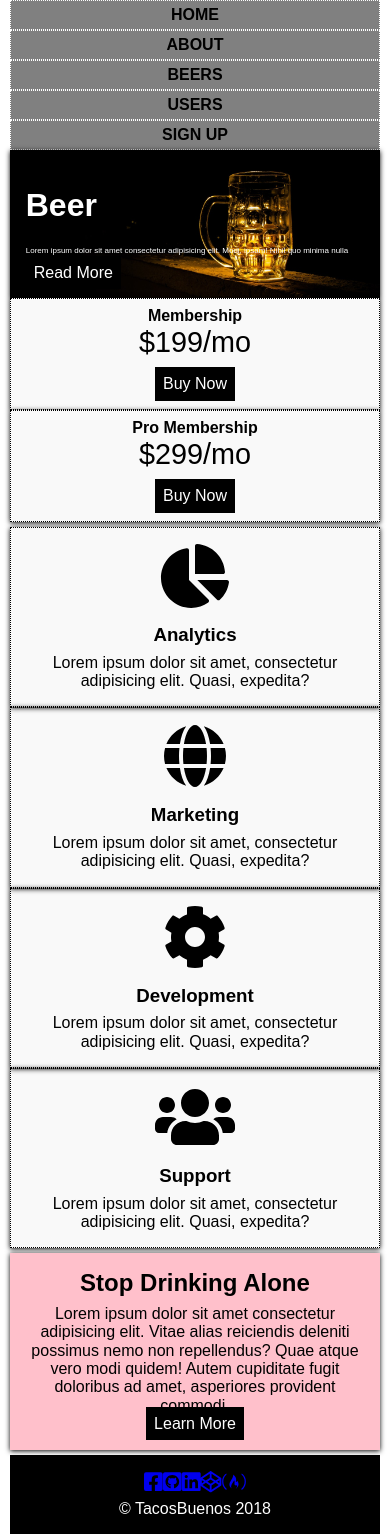
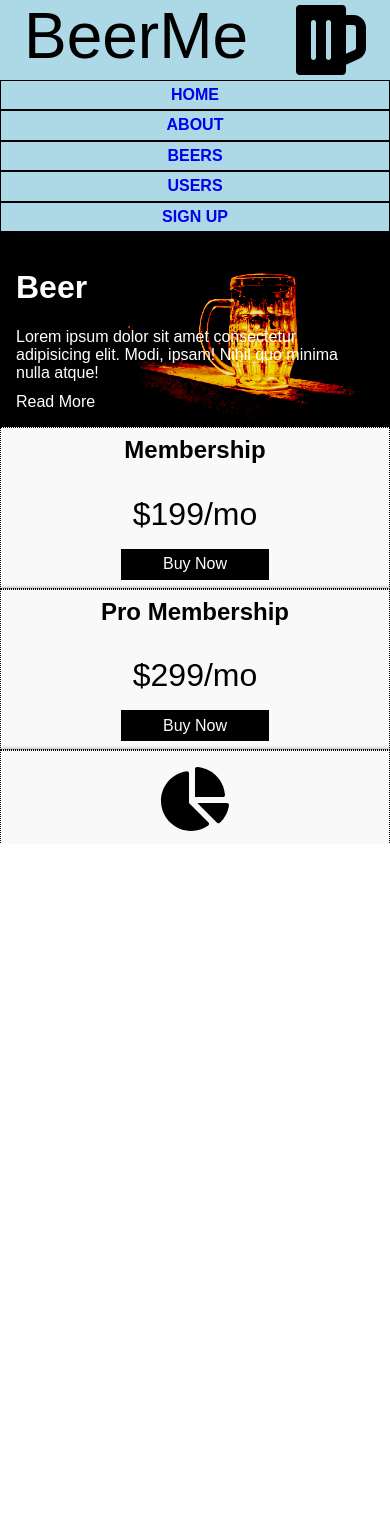
Before and after one commit to CheoR/BeerMe, a React (Create React App) app: page / in a window 390 px wide. After the commit the page ends 844 px from the top, so only its background shows below. Built offline with nearby package versions, Linux system fonts and the light colour scheme.

Commit message:
Convert css to scss for mobile

```diff
--- a/src/App.scss
+++ b/src/App.scss
@@ -7,142 +7,108 @@
   overflow-wrap: break-word;
 }
 
+// *,*::before,*::after {
+//   border: 1px solid red;
+// }
+
 .App {
-  width: 95%;
-  margin: 0 auto;
-  // background: lightblue;
+  background: lightblue;
   font-family:  Arial, Helvetica, sans-serif;
+  display: flex;
+  flex-direction: column;
+  height: 100vh;
+  overflow: auto;
 }
 
 
-.btn {
-  color: white;
-  padding: .5rem;
-  border: 0;
-  text-decoration: none;
-  background: black;
-  margin-top: .5rem;
+// HEADER
+
+.logo {
+  display: flex;
+  justify-content: space-around;
+
+  span { font-size: 64px; }
 }
 
-
-
-
-/* Navigation */
 .main-nav {
-  width: 100%;
-  background: blue;
-  // float: right;
-  a {
-    color: black;
+  li {
+    border: 1px solid black;
+    padding: 5px;
+    text-align: center;
+    text-transform: uppercase;
+    font-size: 16px;
     font-weight: bold;
-    text-transform: uppercase;
-  }
-
-  ul {
-    background: red;
-    display: flex;
-    flex-direction: column;
-    // align-items: center;
-  }
-
-  li {
-    background: grey;
-    width: 100%;
-    text-align: center;
-    border: 1px dotted white;
-    padding: .3rem;
-    cursor: pointer;
   }
 }
 
 
-/* HEADER */
-.header {
-  // display: flex;
-  // flex-direction: column;
-  background: yellow;
-  align-items: center;
-}
+// FOOTER
+footer {
+  text-align: center;
+  margin-top: auto;
 
-/* FOOTER */
-.footer {
-  background: black;
-  color: white;
-  text-align: center;
-  padding: 1rem;
-
-  p { margin-top: .5rem; }
+  a {
+    display: inline-block;
+    padding: 10px;
+  }
 }
 
 
+// HOME
+.showCase{
+  color: white;
+  padding: 1em;
 
-/****
+  background: url('./img/beer.jpeg');
+  background-size: cover;
+  background-position: center;
+  background-color: #EDB;
+  // mix-blend-mode: color-burn;
+  background-blend-mode: color-burn;
 
-  HOME PAGE
-
-****/
-
-.page-home {
-  // background: pink;
-  display: grid;
-  grid-gap: 5px;
+  .btn {
+    display: block;
+    margin-top: 10px;
+    color: white;
+  }
 }
 
+.top-box {
+  padding: .5em;
+  text-align: center;
+  background: #f9f9f9;
+  border: 1px dotted black;
+  box-shadow: 0 1px 5px;
 
-/*  SHOWCASE */
-.top-container {
-  // background: red;
-  display: flex;
-  flex-direction: column;
-
-  justify-content: space-around;
-
-  & .showCase {
-    background: blue;
-    background: url(./img/beer.jpeg);
-    background-size: cover;
-    background-position: center;
-    background-blend-mode: color-burn;
-    align-items: flex-start; /* to its own container */
-    justify-content: center; /* to the showcase container */
-    padding: 1rem;
-    box-shadow: 0 1px 5px;
-
-    & h1 {
-      font-size: 2rem;
-      color: white;
-    }
-
-    & p {
-      font-size: .5rem;
-      color: white;
-    }
-
+  h4 {
+    font-size: 1.5em;
   }
 
-  & .top-box {
-    display: flex;
-    flex-direction: column;
-    justify-content: space-between;
-    align-items: center;
-    padding: .5rem;
-    background: #f9f9f9; /* var(--primary); */
-    border: 1px dotted black;
-    box-shadow: 0 1px 5px;
+  p {
+    display: block;
+    width: 50%;
+    margin: auto;
+    font-size: 2em;
+    margin-top: 1em;
+  }
 
-    & .price {
-      font-size: 1.8rem;
-    }
+  .btn {
+    background: black;
+    display: block;
+    margin-top: 10px;
+    color: white;
+    padding: .4em;
+    width: 40%;
+    margin: auto;
+    margin-top: 1em;
   }
 }
+
 
 /* BOXES */
 .boxes {
   background: #f9f9f9;
   text-align: center;
-  display: flex;
-  flex-direction: column;
-  justify-content: space-between;
 
   & .box {
     border: 1px dotted black;
@@ -160,36 +126,129 @@
 }
 
 
-/* INFO */
+// ABOUT
+.about {
+  h1 {
+    text-align: center;
+    font-size: 32px;
+    text-transform: uppercase;
+  }
+
+  p {
+    text-indent: 10%;
+    margin-top: 5px;
+    padding: 5%;
+  }
+}
+
+
+// INFO
 .info {
-  background: #f9f9f9;
-  box-shadow: 0 1px 5px;
-  padding: 1rem;
-  background: pink;
-  h2 {
-    margin-bottom: .5rem;
-  }
+  margin-top: 10px;
+  background: green;
   text-align: center;
 
+  img {
+    width: 100%;
+  }
+
+  p {
+    text-align: left;
+    text-indent: 10%;
+    padding: 5%;
+  }
+
+  .btn {
+    background: black;
+    display: block;
+    color: white;
+    padding: .4em;
+    width: 40%;
+    margin: .5em auto;
+  }
 }
 
-/* PORTFOLIO */
 
-img {
-  width: 100%;
-}
+// PORTFOLIO
+.portfolio {
 
-.logo,
-img {
-  display: none;
-}
+  background: blue;
+// Maybe add different blend modes to each picture and again on hover?
 
-.portfolio {
-  // background: red;
-  /*
-    Maybe add different blend modes to each picture and again on hover?
-  */
   img {
+    width: 100%;
     box-shadow: 0 1px 5px;
   }
 }
+
+
+// BEERS
+
+.main {
+  h1 {
+    text-align: center;
+  }
+}
+
+.main-error {
+  background: red;
+  font-size: 64px;
+  text-align: center;
+  padding: 10px;
+}
+
+.card {
+  padding: 1em;
+  display: flex;
+  flex-direction: column;
+  justify-content: space-between;
+  overflow-wrap: break-word;
+
+  box-shadow: 0 1px 5px;
+
+  margin-bottom: 1em;
+
+  img,
+  h2,
+  span {
+    margin: auto;
+    margin-bottom: 10px;
+  }
+
+  img {
+    width: 60%;
+    box-shadow: 0 1px 5px;
+  }
+}
+
+
+
+
+// FORM
+.sign-up-form {
+  flex-grow: 1;
+
+  display: flex;
+  flex-direction: column;
+  justify-content: start;
+  text-align: center;
+
+  label {
+    display: block;
+
+    text-align: left;
+    width: 100%;
+    font-weight: bold;
+    text-transform: uppercase;
+  }
+  .input-field {
+    width: 100%;
+    padding: 2px;
+  }
+  button {
+    margin-top: auto;
+    padding: 10px;
+    width: 100%;
+    text-transform: uppercase;
+  }
+}
--- a/src/components/About.jsx
+++ b/src/components/About.jsx
@@ -1,9 +1,9 @@
 import React from "react";
 
 const About = () => (
-  <div className="about">
+  <main className="about">
     <header>
-        <h1>About</h1>
+      <h1>About</h1>
     </header>
     <section>
       <p>
@@ -84,7 +84,7 @@ const About = () => (
         urna duis.
       </p>
     </section>
-  </div>
+  </main>
 );
 
 export default About;
--- a/src/components/Beers.jsx
+++ b/src/components/Beers.jsx
@@ -10,8 +10,8 @@ class Beers extends Component {
 
   async componentDidMount() {
     // const proxyurl = "https://cors-anywhere.herokuapp.com/";
-    // const url = 'http://localhost:3000/beers';
-    const url = 'https://beermeanother.herokuapp.com/api/v1/beers/';
+    const url = 'http://localhost:3001/beers';
+    //const url = 'https://beermeanother.herokuapp.com/api/v1/beers/';
 
     try {
       const res = await fetch(url);
@@ -49,7 +49,7 @@ class Beers extends Component {
             <h1>Beers</h1>
         </header>
         { errorStatus
-          ? ( <section>{ errorStatus }</section>)
+          ? ( <section className="main-error">{ errorStatus }</section>)
           : (<section>
               { beers.map(beer => (
                   <Card key={beer.id} obj={beer} />
--- a/src/components/Card.jsx
+++ b/src/components/Card.jsx
@@ -5,7 +5,7 @@ const Card = ({ obj }) => {
   const name = obj.name || obj.username;
 
   return (
-    <div className="main-card--temp">
+    <div className="card">
       <img src="https://via.placeholder.com/150" alt={ name } />
       <h2>{ id } - { name }</h2>
       <span>{ name }</span>
--- a/src/components/Header.jsx
+++ b/src/components/Header.jsx
@@ -6,7 +6,10 @@ import { FontAwesomeIcon } from '@fortawesome/react-fontawesome';
 
 const Header = () => (
     <header className='header'>
-        <div className="logo"><FontAwesomeIcon className='beer-icon' icon={'beer'} size="5x" /><span>BeerMe</span></div>
+        <div className="logo">
+            <span>BeerMe</span>
+            <FontAwesomeIcon className='beer-icon' icon={'beer'} size="5x" />
+        </div>
         <nav className='main-nav'>
             <ul>
                 <li><NavLink exact to="/">Home</NavLink></li>
--- a/src/components/Info.jsx
+++ b/src/components/Info.jsx
@@ -4,12 +4,10 @@ import drunk from '../img/drunk.jpeg';
 const Info = () => (
     <section className="info">
       <img src={drunk} alt="drunk" />
-      <div>
-        <h2>Stop Drinking Alone</h2>
-        <p>Lorem ipsum dolor sit amet consectetur adipisicing elit. Vitae alias reiciendis deleniti possimus nemo non repellendus?
-          Quae atque vero modi quidem! Autem cupiditate fugit doloribus ad amet, asperiores provident commodi.</p>
-        <a href="#" className="btn">Learn More</a>
-      </div>
+      <h2>Stop Drinking Alone</h2>
+      <p>Lorem ipsum dolor sit amet consectetur adipisicing elit. Vitae alias reiciendis deleniti possimus nemo non repellendus?
+        Quae atque vero modi quidem! Autem cupiditate fugit doloribus ad amet, asperiores provident commodi.</p>
+      <a href="#" className="btn">Learn More</a>
     </section>
 );
 
--- a/src/components/Users.jsx
+++ b/src/components/Users.jsx
@@ -11,9 +11,8 @@ class Users extends Component {
   async componentDidMount() {
     // const proxyurl = "https://cors-anywhere.herokuapp.com/";
     // const url = 'http://127.0.0.1:8000/api/v1/users/';
-    // const url = 'http://localhost:3000/users';
-    // const url = 'http://localhost:3000/users';
-    const url = 'https://beermeanother.herokuapp.com/api/v1/users/';
+    const url = 'http://localhost:3001/users';
+    //const url = 'https://beermeanother.herokuapp.com/api/v1/users/';
 
     try {
       const res = await fetch(url);
@@ -51,7 +50,7 @@ class Users extends Component {
             <h1>Users</h1>
         </header>
         { errorStatus
-          ? (<section>{ errorStatus }</section>)
+          ? (<section className="main-error">{ errorStatus }</section>)
           : (<section>
               { users.map(user => (
                   <Card key={user.id} obj={user} />
```
Also changed, not shown: src/components/Form.jsx (+21 -7 lines).
